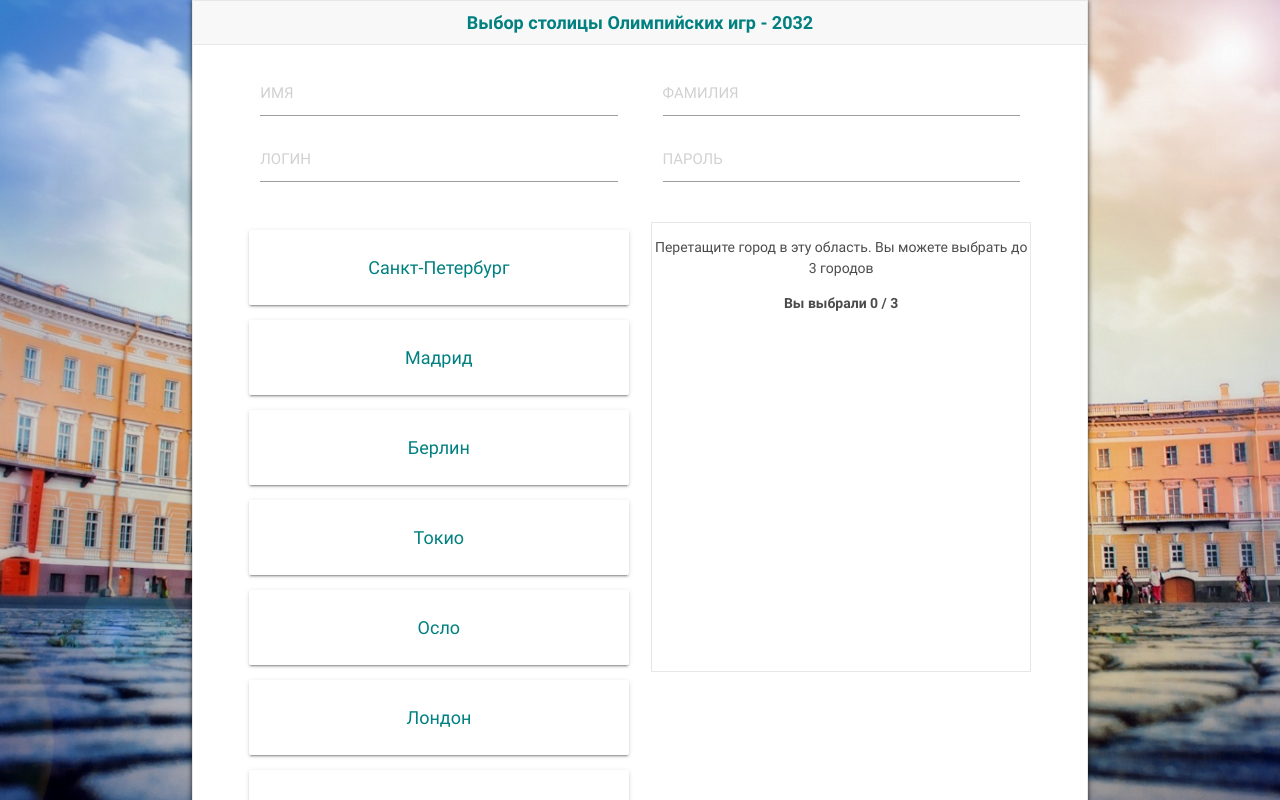
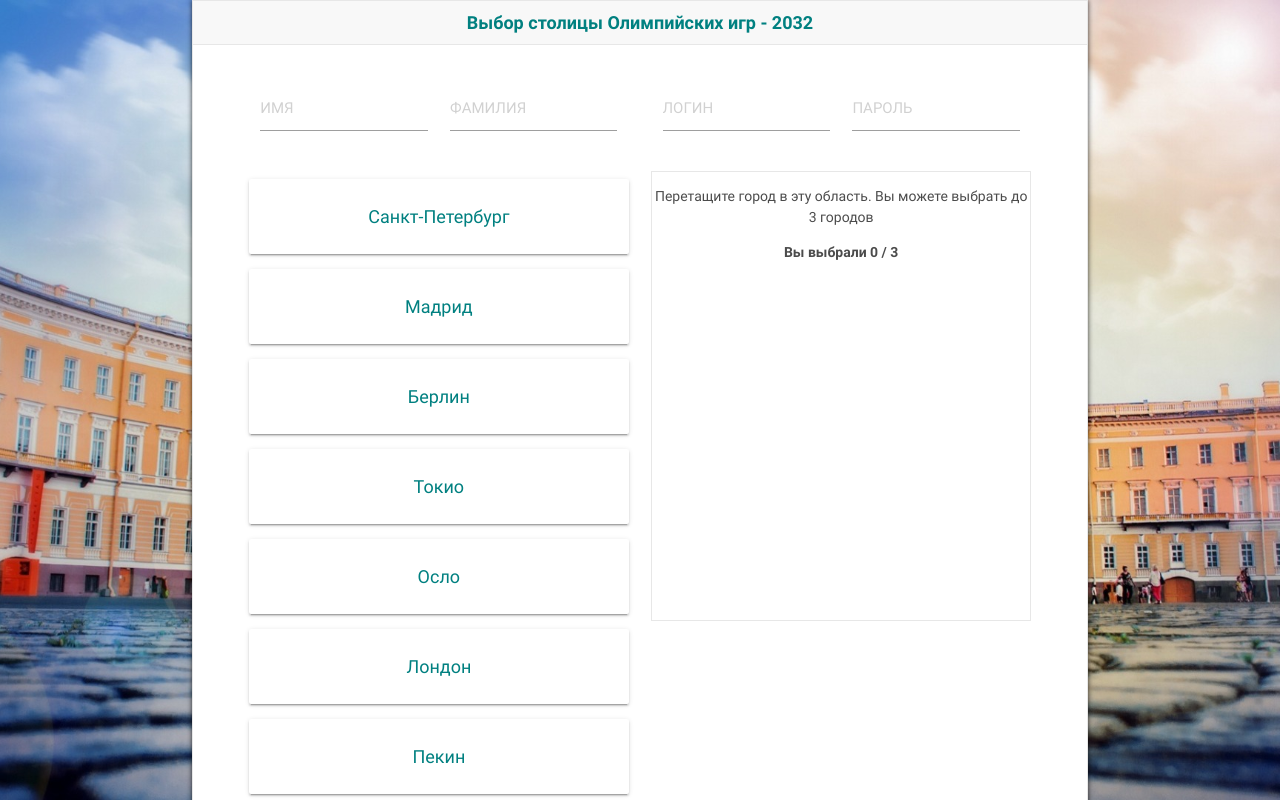
Before and after one commit to frezebloom/OlympicGames, a React (Create React App) app: page / in a window 1280 px wide. Shown: the top 800 px of the page. Built offline with nearby package versions, Linux system fonts and the light colour scheme.

Commit message:
input field

```diff
--- a/src/components/App.js
+++ b/src/components/App.js
@@ -120,10 +120,21 @@ class App extends Component {
           {showMessage ? <Message /> : false}
           <div className="row">
             <div className="col s6">
-              <div className="col xl12 m4 l2">
+              <div class="input-field col s6">
                 <Input type="text" name="name" placeholder="ИМЯ" id="name" />
               </div>
-              <div className="col xl12 m4 l2">
+
+              <div class="input-field col s6">
+                <Input
+                  type="text"
+                  name="surname"
+                  placeholder="ФАМИЛИЯ"
+                  id="surname"
+                />
+              </div>
+            </div>
+            <div className="col s6">
+              <div class="input-field col s6">
                 <Input
                   type="text"
                   name="login"
@@ -131,17 +142,8 @@ class App extends Component {
                   id="login"
                 />
               </div>
-            </div>
-            <div className="col s6">
-              <div className="col xl12 m4 l2">
-                <Input
-                  type="text"
-                  name="surname"
-                  placeholder="ФАМИЛИЯ"
-                  id="surname"
-                />
-              </div>
-              <div className="col xl12 m4 l2">
+
+              <div class="input-field col s6">
                 <Input
                   type="password"
                   name="password"
@@ -216,7 +218,9 @@ class App extends Component {
             </div>
             <div className="col s6">
               <div id="area">
-                <p>Перетащите город в эту область. Вы можете выбрать до 3 городов</p>
+                <p>
+                  Перетащите город в эту область. Вы можете выбрать до 3 городов
+                </p>
                 <p id="p">{this.state.selectCity}</p>
                 <div id="positionSelect" />
               </div>
--- a/src/style/index.css
+++ b/src/style/index.css
@@ -16,11 +16,9 @@ body {
   -webkit-box-shadow: 0px 0px 5px 0px rgba(0, 0, 0, 0.75);
   -moz-box-shadow: 0px 0px 5px 0px rgba(0, 0, 0, 0.75);
   box-shadow: 0px 0px 5px 0px rgba(0, 0, 0, 0.75);
-
 }
 .formHeader {
   width: 100%;
-  font-size: 20px;
   padding: 8px;
   background: #f8f8f8;
   border-width: 0px 0px 1px 0px;
```
